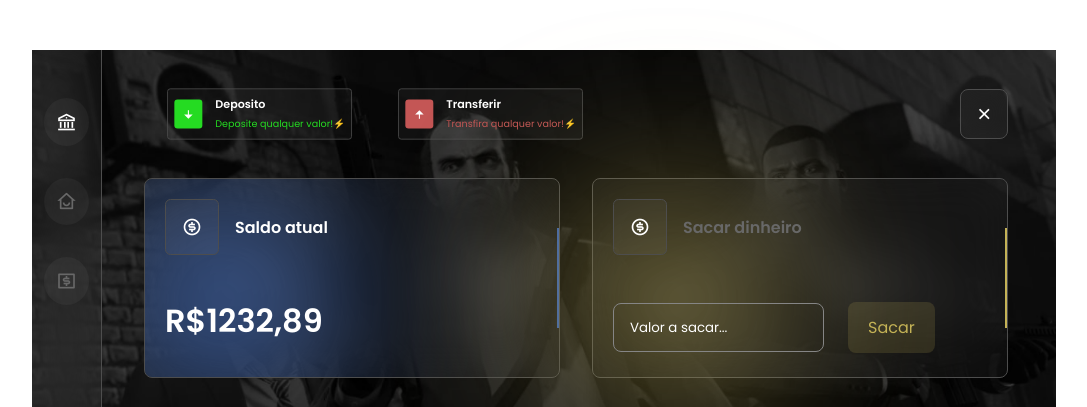
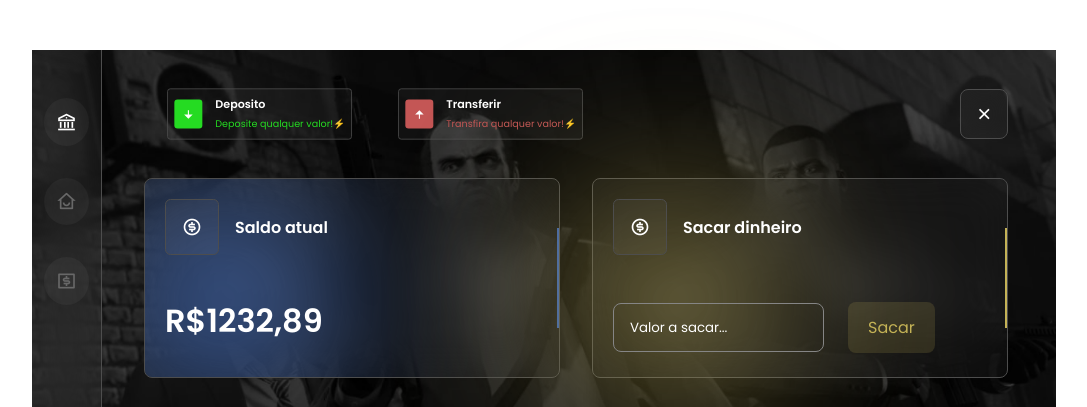
Before and after one commit to MatiasDeLima/Fivem-UI, a plain HTML site: page index.html in a window 1280 px wide. Shown: the top 407 px of the page, without its empty margins (96-1183 px from the left). Drawn offline with nearby package versions, Linux system fonts and the light colour scheme.

Commit message:
correction

```diff
--- a/assets/css/style.css
+++ b/assets/css/style.css
@@ -304,6 +304,10 @@ button {
   column-gap: 1rem;
 }
 
+.sacar__card {
+    color: var(--white-color);
+}
+
 .saldo__icon {
   background: var(--container-color);
   display: grid;
```
